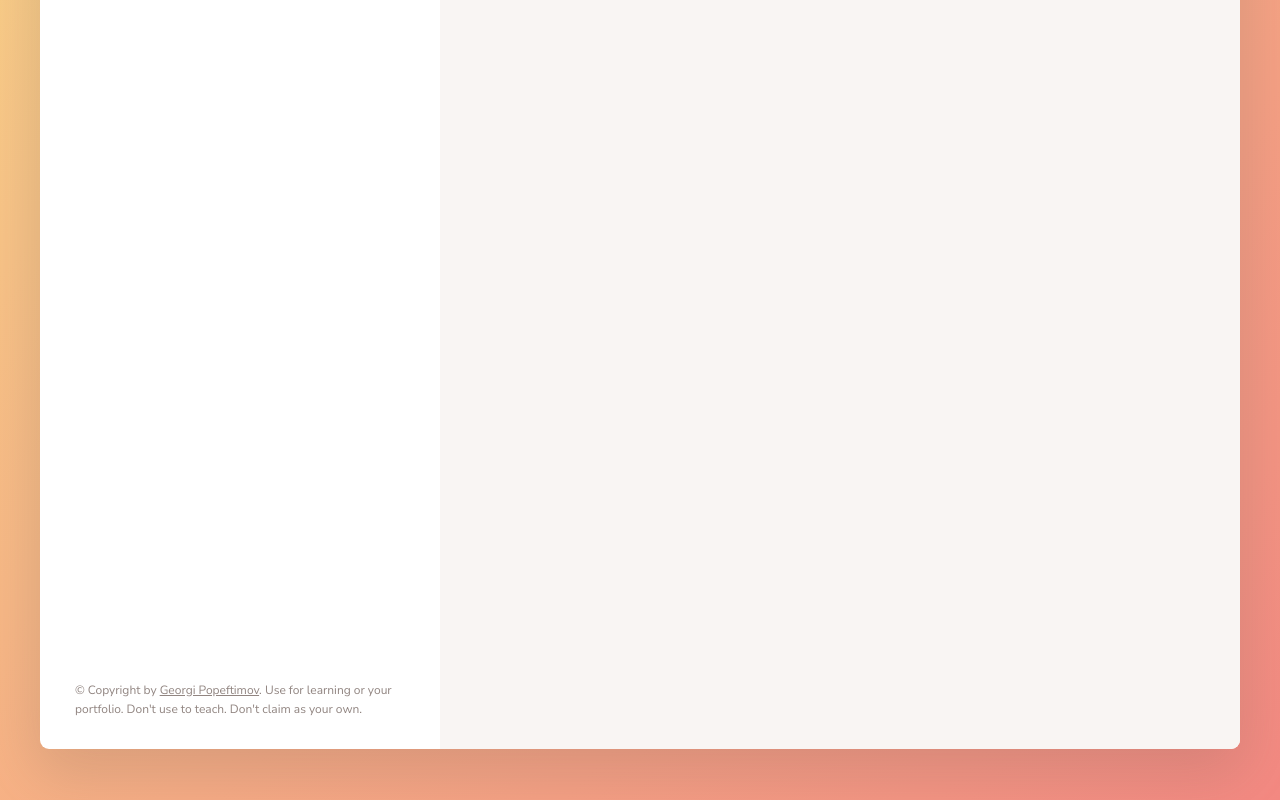
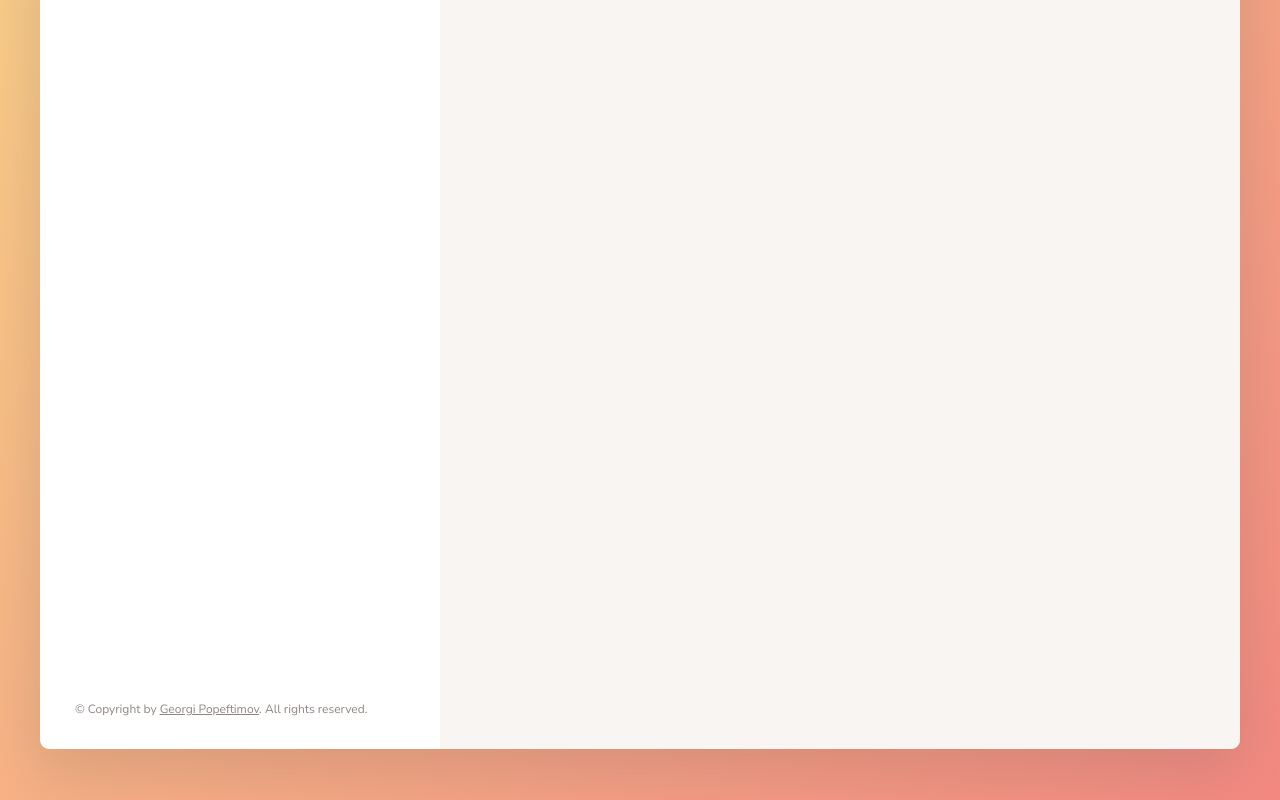
Before and after one commit to GTheD01/Forkify, a website built with Parcel: page index.html in a window 1280 px wide. Shown: the part 472-1272 px from the top of the page. Built offline with nearby package versions, Linux system fonts and the light colour scheme.

Commit message:
Copyright message changed

```diff
--- a/index.html
+++ b/index.html
@@ -128,8 +128,7 @@
             target="_blank"
             href="https://www.facebook.com/gorgip"
             >Georgi Popeftimov</a
-          >. Use for learning or your portfolio. Don't use to teach. Don't claim
-          as your own.
+          >. All rights reserved.
         </p>
       </div>
 
```
